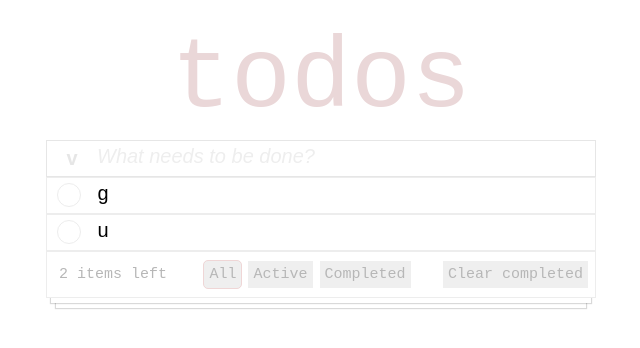
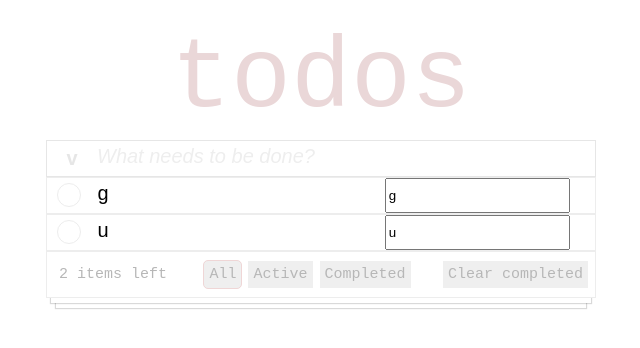
Before and after one commit to EvaMelon/ToDo-React, a React (Create React App) app: page / in a window 1280 px wide. Shown: the top 348 px of the page, without its empty margins (319-959 px from the left). Built offline with nearby package versions, Linux system fonts and the light colour scheme.

Commit message:
added edition

```diff
--- a/src/App.css
+++ b/src/App.css
@@ -203,3 +203,7 @@ button.itemCounter-element {
 .todo:hover .button-x {
  opacity:1;
 }
+
+.todo.editing .todo-text{
+  display: none;
+}
--- a/src/App.js
+++ b/src/App.js
@@ -30,6 +30,25 @@ class App extends Component {
     });
   }
 
+  editItem = (index, newText) => {
+    const allItems = this.state.items;
+    const editedItems = [];
+    for(let i = 0; i < allItems.length; i++) {
+      if(i==index) {
+      const itemToUpdate = allItems[index];
+      const updatedItemText = {...itemToUpdate, text:newText}
+      editedItems.push(updatedItemText)
+      }
+     else {
+        editedItems.push(allItems[i])
+      }
+    }
+    this.setState({
+      items: editedItems
+    });
+  }
+
+
   handleKeyPress = (event) => {
     const enterKey = 13;
     if (event.which == enterKey) {
@@ -43,7 +62,7 @@ class App extends Component {
     }
   }
 
-  handleToggleItem = (index) => {
+  toggleItem = (index) => {
     const oldItems = this.state.items;
     const updatedItems = [];
     for (let i = 0; i < oldItems.length; i++) {
@@ -122,8 +141,9 @@ class App extends Component {
       const todo = <TodoItem
         text={item.text}
         done={item.done}
-        onToggle={() => { this.handleToggleItem(i)} }
+        onToggle={() => { this.toggleItem(i)} }
         onDelete={() => { this.deleteItem(i)} }
+        onEdit={(text) => {this.editItem(i,text )}}
       />;
       if (this.state.filter === "active" && !item.done ) {
         items.push(todo);
@@ -205,13 +225,34 @@ class App extends Component {
 }
 
 class TodoItem extends React.Component {
+  constructor(props) {
+    super(props);
+    this.state = {
+      editing: false
+    };
+  }
+
+  startEditing = () => {
+    this.setState({
+      editing:true
+    });
+  }
+
+  doneEditing = (event) => {
+    this.props.onEdit(event.target.value);
+    this.setState({
+      editing:false
+    });
+  }
+
   render() {
    return (
     <div
       className={
         classNames({
           "todo":true,
-          "done": this.props.done
+          "done": this.props.done,
+          "editing": this.state.editing
       })}>
       <label className="check-container">
           <input
@@ -220,9 +261,14 @@ class TodoItem extends React.Component {
           />
           <span className="checkmark"></span>
       </label>
-      <span className="todo-text">
+      <span className="todo-text"
+          onDoubleClick={this.startEditing}
+          >
+
         {this.props.text}
       </span>
+      <input type="text" defaultValue={this.props.text}
+      onBlur={this.doneEditing}/> {/*wyjscie spoza pola textowego*/}
       <button className={classNames({
           "button-x":true
       })}
```
